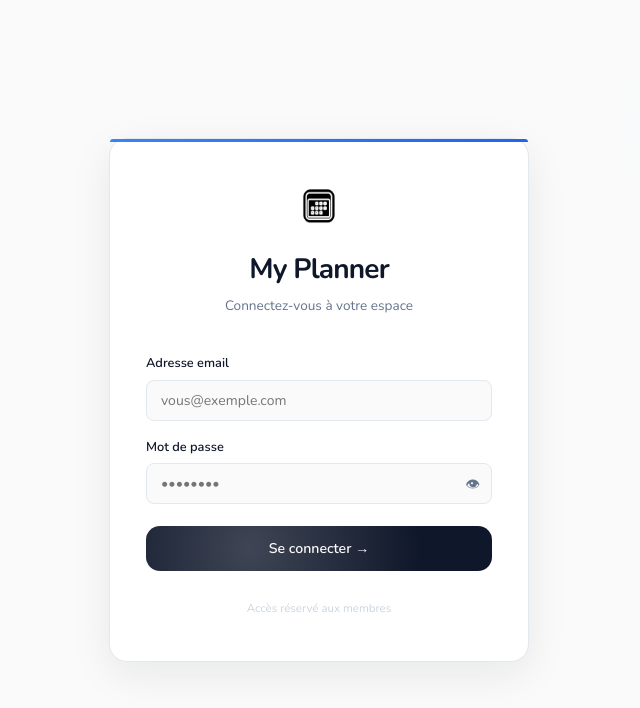
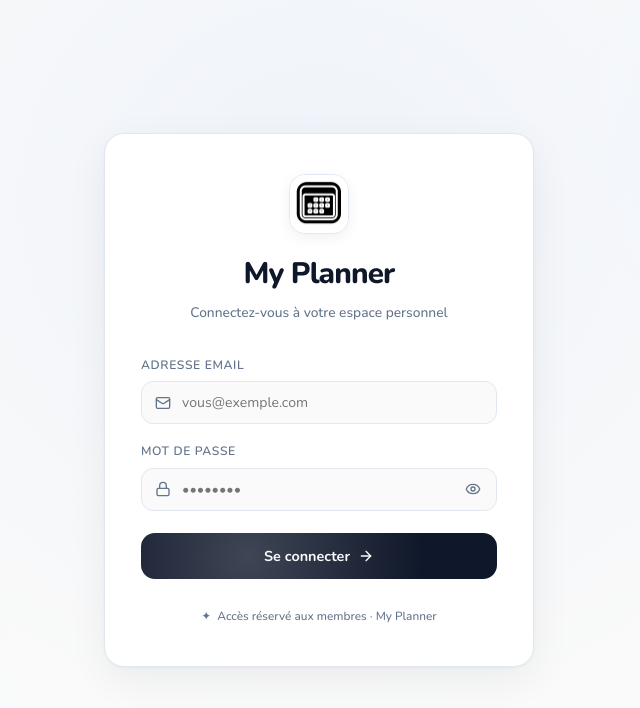
Before and after one commit to Akhy1001/my-planner, a Next.js app: page /login in a window 1280 px wide. Shown: the top 708 px of the page, without its empty margins (321-961 px from the left). Built offline with nearby package versions, Linux system fonts and the light colour scheme; no server answers.

Commit message:
feat(auth): moderniser la page de connexion avec le design system de l'application

```diff
--- a/app/login/page.tsx
+++ b/app/login/page.tsx
@@ -3,6 +3,7 @@ import Image from 'next/image';
 import { useState } from 'react';
 import { useRouter } from 'next/navigation';
 import { motion } from 'motion/react';
+import { Mail, Lock, Eye, EyeOff, ArrowRight } from 'lucide-react';
 import { useAuth } from '@/hooks/useAuth';
 
 export default function LoginPage() {
@@ -28,83 +29,145 @@ export default function LoginPage() {
   };
 
   return (
-    <div style={{
+    <div
+      style={{
         minHeight: '100vh',
-      background: 'var(--background)',
+        background: 'radial-gradient(ellipse at 50% 25%, rgba(59, 130, 246, 0.06) 0%, transparent 65%), var(--cream, #FAFAFA)',
         display: 'flex',
         alignItems: 'center',
         justifyContent: 'center',
         fontFamily: "'Nunito', var(--font-geist-sans), system-ui, sans-serif",
         position: 'relative',
         overflow: 'hidden',
-    }}>
-      {/* Decorative backdrop glows (Section 5) */}
-      <div style={{
-        position: 'absolute', top: '-100px', right: '-100px',
-        width: '450px', height: '450px', borderRadius: '50%',
-        background: 'radial-gradient(circle, var(--accent-soft) 0%, transparent 70%)',
+        padding: '24px',
+      }}
+    >
+      {/* Subtle background ambient halos */}
+      <div
+        style={{
+          position: 'absolute',
+          top: '-120px',
+          right: '-100px',
+          width: '500px',
+          height: '500px',
+          borderRadius: '50%',
+          background: 'radial-gradient(circle, var(--accent-soft, rgba(59, 130, 246, 0.08)) 0%, transparent 70%)',
           pointerEvents: 'none',
-      }} />
-      <div style={{
-        position: 'absolute', bottom: '-80px', left: '-80px',
-        width: '380px', height: '380px', borderRadius: '50%',
-        background: 'radial-gradient(circle, var(--accent-soft) 0%, transparent 70%)',
+        }}
+      />
+      <div
+        style={{
+          position: 'absolute',
+          bottom: '-120px',
+          left: '-100px',
+          width: '450px',
+          height: '450px',
+          borderRadius: '50%',
+          background: 'radial-gradient(circle, var(--accent-soft, rgba(59, 130, 246, 0.08)) 0%, transparent 70%)',
           pointerEvents: 'none',
-      }} />
+        }}
+      />
 
-      {/* Card */}
-      <div style={{
-        width: '100%', maxWidth: '420px',
-        margin: '20px',
-        background: 'var(--card)',
-        borderRadius: 'var(--radius-2xl, 18px)',
-        padding: '44px 36px',
-        boxShadow: '0 12px 40px rgba(15, 23, 42, 0.08)',
+      {/* Main card */}
+      <motion.div
+        initial={{ opacity: 0, y: 18, scale: 0.98 }}
+        animate={{ opacity: 1, y: 0, scale: 1 }}
+        transition={{ duration: 0.35, ease: [0.16, 1, 0.3, 1] }}
+        style={{
+          width: '100%',
+          maxWidth: '430px',
+          background: 'var(--card, #FFFFFF)',
+          borderRadius: '20px',
+          padding: '40px 36px',
+          boxShadow: '0 12px 40px rgba(15, 23, 42, 0.06), 0 1px 3px rgba(15, 23, 42, 0.04)',
           border: '1px solid var(--border)',
           position: 'relative',
-      }}>
-        {/* Top accent line */}
-        <div style={{
-          position: 'absolute', top: 0, left: 0, right: 0, height: '3px',
-          background: 'linear-gradient(90deg, var(--accent) 0%, var(--accent-hover, #2563EB) 100%)',
-          borderRadius: '18px 18px 0 0',
-        }} />
-
-        {/* Logo */}
-        <div style={{ textAlign: 'center', marginBottom: '36px' }}>
+          zIndex: 1,
+        }}
+      >
+        {/* Header Branding */}
+        <div style={{ textAlign: 'center', marginBottom: '32px' }}>
+          <motion.div
+            initial={{ scale: 0.9, opacity: 0 }}
+            animate={{ scale: 1, opacity: 1 }}
+            transition={{ duration: 0.3, delay: 0.08 }}
+            style={{
+              width: '60px',
+              height: '60px',
+              borderRadius: '16px',
+              background: 'var(--warm-white)',
+              border: '1px solid var(--border)',
+              boxShadow: '0 4px 14px rgba(15, 23, 42, 0.06)',
+              display: 'flex',
+              alignItems: 'center',
+              justifyContent: 'center',
+              margin: '0 auto 16px',
+              overflow: 'hidden',
+            }}
+          >
             <Image
               src="/logo.jpg"
               alt="My Planner logo"
-            width={48}
-            height={48}
-            style={{ borderRadius: 'var(--radius-md, 8px)', margin: '0 auto 16px', display: 'block' }}
+              width={60}
+              height={60}
+              style={{ objectFit: 'cover' }}
               priority
             />
-          <div className="font-display" style={{
-            fontSize: '1.75rem', color: 'var(--ink)',
-            fontWeight: '700', letterSpacing: '-0.03em',
-          }}>
+          </motion.div>
+
+          <h1
+            className="font-display"
+            style={{
+              fontSize: '1.85rem',
+              fontWeight: 800,
+              color: 'var(--ink)',
+              letterSpacing: '-0.03em',
+              marginBottom: '4px',
+            }}
+          >
             My Planner
-          </div>
-          <div style={{
-            fontSize: '0.85rem', color: 'var(--stone)',
-            marginTop: '4px', fontWeight: '400',
-          }}>
-            Connectez-vous à votre espace
-          </div>
+          </h1>
+          <p
+            style={{
+              fontSize: '0.86rem',
+              color: 'var(--stone)',
+              fontWeight: 500,
+            }}
+          >
+            Connectez-vous à votre espace personnel
+          </p>
         </div>
 
         {/* Form */}
-        <form onSubmit={handleSubmit}>
-          {/* Email */}
-          <div style={{ marginBottom: '16px' }}>
-            <label style={{
-              display: 'block', fontSize: '0.8rem',
-              color: 'var(--ink)', fontWeight: '600',
+        <form onSubmit={handleSubmit} style={{ display: 'flex', flexDirection: 'column', gap: '18px' }}>
+          {/* Email input */}
+          <div>
+            <label
+              style={{
+                display: 'block',
+                fontSize: '0.76rem',
+                color: 'var(--stone)',
+                fontWeight: 600,
+                textTransform: 'uppercase',
+                letterSpacing: '0.05em',
                 marginBottom: '6px',
-            }}>
+              }}
+            >
               Adresse email
             </label>
+            <div style={{ position: 'relative', display: 'flex', alignItems: 'center' }}>
+              <span
+                style={{
+                  position: 'absolute',
+                  left: '14px',
+                  display: 'flex',
+                  alignItems: 'center',
+                  color: 'var(--stone)',
+                  pointerEvents: 'none',
+                }}
+              >
+                <Mail size={16} />
+              </span>
               <input
                 type="email"
                 value={email}
@@ -113,36 +176,60 @@ export default function LoginPage() {
                 required
                 autoComplete="email"
                 style={{
-                width: '100%', padding: '10px 14px',
+                  width: '100%',
+                  padding: '11px 14px 11px 40px',
                   border: '1px solid var(--border)',
-                borderRadius: 'var(--radius-md, 8px)',
-                background: 'var(--cream)',
-                fontSize: '0.875rem', color: 'var(--ink)',
-                outline: 'none', fontFamily: 'inherit',
-                transition: 'all 0.15s ease',
+                  borderRadius: '12px',
+                  background: 'var(--cream, #FAFAFA)',
+                  fontSize: '0.88rem',
+                  color: 'var(--ink)',
+                  outline: 'none',
+                  fontFamily: 'inherit',
+                  transition: 'border-color 0.2s ease, box-shadow 0.2s ease, background 0.2s ease',
                   boxSizing: 'border-box',
                 }}
                 onFocus={e => {
-                e.target.style.borderColor = 'var(--accent)';
-                e.target.style.boxShadow = '0 0 0 3px var(--accent-soft)';
+                  e.target.style.borderColor = 'var(--ink)';
+                  e.target.style.background = 'var(--card, #FFFFFF)';
+                  e.target.style.boxShadow = '0 0 0 3px rgba(15, 23, 42, 0.06)';
                 }}
                 onBlur={e => {
                   e.target.style.borderColor = 'var(--border)';
+                  e.target.style.background = 'var(--cream, #FAFAFA)';
                   e.target.style.boxShadow = 'none';
                 }}
               />
             </div>
+          </div>
 
-          {/* Password */}
-          <div style={{ marginBottom: '22px' }}>
-            <label style={{
-              display: 'block', fontSize: '0.8rem',
-              color: 'var(--ink)', fontWeight: '600',
+          {/* Password input */}
+          <div>
+            <label
+              style={{
+                display: 'block',
+                fontSize: '0.76rem',
+                color: 'var(--stone)',
+                fontWeight: 600,
+                textTransform: 'uppercase',
+                letterSpacing: '0.05em',
                 marginBottom: '6px',
-            }}>
+              }}
+            >
               Mot de passe
             </label>
-            <div style={{ position: 'relative' }}>
+            <div style={{ position: 'relative', display: 'flex', alignItems: 'center' }}>
+              <span
+                style={{
+                  position: 'absolute',
+                  left: '14px',
+                  display: 'flex',
+                  alignItems: 'center',
+                  color: 'var(--stone)',
+                  pointerEvents: 'none',
+                }}
+              >
+                <Lock size={16} />
+              </span>
               <input
                 type={showPassword ? 'text' : 'password'}
                 value={password}
@@ -151,102 +238,150 @@ export default function LoginPage() {
                 required
                 autoComplete="current-password"
                 style={{
-                  width: '100%', padding: '10px 42px 10px 14px',
+                  width: '100%',
+                  padding: '11px 42px 11px 40px',
                   border: '1px solid var(--border)',
-                  borderRadius: 'var(--radius-md, 8px)',
-                  background: 'var(--cream)',
-                  fontSize: '0.875rem', color: 'var(--ink)',
-                  outline: 'none', fontFamily: 'inherit',
-                  transition: 'all 0.15s ease',
+                  borderRadius: '12px',
+                  background: 'var(--cream, #FAFAFA)',
+                  fontSize: '0.88rem',
+                  color: 'var(--ink)',
+                  outline: 'none',
+                  fontFamily: 'inherit',
+                  transition: 'border-color 0.2s ease, box-shadow 0.2s ease, background 0.2s ease',
                   boxSizing: 'border-box',
                 }}
                 onFocus={e => {
-                  e.target.style.borderColor = 'var(--accent)';
-                  e.target.style.boxShadow = '0 0 0 3px var(--accent-soft)';
+                  e.target.style.borderColor = 'var(--ink)';
+                  e.target.style.background = 'var(--card, #FFFFFF)';
+                  e.target.style.boxShadow = '0 0 0 3px rgba(15, 23, 42, 0.06)';
                 }}
                 onBlur={e => {
                   e.target.style.borderColor = 'var(--border)';
+                  e.target.style.background = 'var(--cream, #FAFAFA)';
                   e.target.style.boxShadow = 'none';
                 }}
               />
               <button
                 type="button"
                 onClick={() => setShowPassword(!showPassword)}
+                title={showPassword ? 'Masquer le mot de passe' : 'Afficher le mot de passe'}
                 style={{
-                  position: 'absolute', right: '12px', top: '50%',
-                  transform: 'translateY(-50%)',
-                  background: 'none', border: 'none', cursor: 'pointer',
-                  color: 'var(--stone)', fontSize: '0.9rem', padding: '0',
-                  lineHeight: 1,
+                  position: 'absolute',
+                  right: '12px',
+                  background: 'none',
+                  border: 'none',
+                  cursor: 'pointer',
+                  color: 'var(--stone)',
+                  display: 'flex',
+                  alignItems: 'center',
+                  justifyContent: 'center',
+                  padding: '4px',
+                  borderRadius: '6px',
+                  transition: 'color 0.15s ease',
                 }}
               >
-                {showPassword ? '🙈' : '👁'}
+                {showPassword ? <EyeOff size={16} /> : <Eye size={16} />}
               </button>
             </div>
           </div>
 
-          {/* Error */}
+          {/* Error message */}
           {error && (
-            <div style={{
-              background: 'var(--priority-high-bg)',
-              border: '1px solid var(--priority-high)',
-              borderRadius: 'var(--radius-md, 8px)',
+            <motion.div
+              initial={{ opacity: 0, y: -4 }}
+              animate={{ opacity: 1, y: 0 }}
+              style={{
+                background: 'var(--priority-high-bg, rgba(239, 68, 68, 0.08))',
+                border: '1px solid var(--priority-high, #EF4444)',
+                borderRadius: '12px',
                 padding: '10px 14px',
-              marginBottom: '18px',
-              fontSize: '0.82rem', color: 'var(--priority-high)',
-              display: 'flex', alignItems: 'center', gap: '8px',
-              fontWeight: '500',
-            }}>
-              ⚠ {error}
-            </div>
+                fontSize: '0.82rem',
+                color: 'var(--priority-high, #EF4444)',
+                fontWeight: 600,
+                display: 'flex',
+                alignItems: 'center',
+                gap: '8px',
+              }}
+            >
+              <span>⚠</span> {error}
+            </motion.div>
           )}
 
-          {/* Submit */}
+          {/* Submit button */}
           <motion.button
             type="submit"
             disabled={loading}
-            whileHover={!loading ? { scale: 1.02 } : {}}
-            whileTap={!loading ? { scale: 0.97 } : {}}
-            transition={{ duration: 0.22, ease: [0.16, 1, 0.3, 1] }}
+            whileHover={!loading ? { scale: 1.015, y: -1 } : {}}
+            whileTap={!loading ? { scale: 0.985 } : {}}
+            transition={{ duration: 0.2, ease: [0.16, 1, 0.3, 1] }}
             style={{
-              width: '100%', padding: '13px',
+              width: '100%',
+              padding: '13px 18px',
+              marginTop: '4px',
               background: loading ? 'var(--stone-light)' : 'var(--primary-btn-bg, var(--ink))',
               color: 'var(--primary-btn-fg, var(--cream))',
-              border: 'none', borderRadius: '14px',
+              border: 'none',
+              borderRadius: '14px',
               cursor: loading ? 'not-allowed' : 'pointer',
-              fontSize: '0.88rem', fontFamily: 'inherit',
-              fontWeight: '600',
-              display: 'flex', alignItems: 'center', justifyContent: 'center', gap: '8px',
-              boxShadow: loading ? 'none' : '0 2px 8px var(--primary-btn-shadow, rgba(15, 23, 42, 0.15))',
+              fontSize: '0.9rem',
+              fontFamily: 'inherit',
+              fontWeight: 700,
+              display: 'flex',
+              alignItems: 'center',
+              justifyContent: 'center',
+              gap: '8px',
+              boxShadow: loading ? 'none' : '0 4px 14px var(--primary-btn-shadow, rgba(15, 23, 42, 0.16))',
               transition: 'background 0.22s cubic-bezier(0.16, 1, 0.3, 1), box-shadow 0.22s cubic-bezier(0.16, 1, 0.3, 1)',
             }}
-            onMouseEnter={e => { if (!loading) { e.currentTarget.style.background = 'var(--primary-btn-hover, var(--ink-light))'; } }}
-            onMouseLeave={e => { if (!loading) { e.currentTarget.style.background = 'var(--primary-btn-bg, var(--ink))'; } }}
+            onMouseEnter={e => {
+              if (!loading) e.currentTarget.style.background = 'var(--primary-btn-hover, var(--ink-light))';
+            }}
+            onMouseLeave={e => {
+              if (!loading) e.currentTarget.style.background = 'var(--primary-btn-bg, var(--ink))';
+            }}
           >
             {loading ? (
               <>
-                <span style={{
-                  display: 'inline-block', width: '16px', height: '16px',
+                <span
+                  style={{
+                    display: 'inline-block',
+                    width: '16px',
+                    height: '16px',
                     border: '2.5px solid rgba(255,255,255,0.3)',
-                  borderTopColor: 'white', borderRadius: '50%',
+                    borderTopColor: 'white',
+                    borderRadius: '50%',
                     animation: 'spin 0.7s linear infinite',
-                }} />
-                Connexion…
+                  }}
+                />
+                Connexion en cours…
               </>
             ) : (
-              'Se connecter →'
+              <>
+                Se connecter
+                <ArrowRight size={16} />
+              </>
             )}
           </motion.button>
         </form>
 
-        {/* Footer */}
-        <div style={{
-          textAlign: 'center', marginTop: '28px',
-          fontSize: '0.72rem', color: 'var(--stone-light)',
-        }}>
-          Accès réservé aux membres
+        {/* Footer info */}
+        <div
+          style={{
+            textAlign: 'center',
+            marginTop: '28px',
+            fontSize: '0.74rem',
+            color: 'var(--stone)',
+            fontWeight: 500,
+            display: 'flex',
+            alignItems: 'center',
+            justifyContent: 'center',
+            gap: '6px',
+          }}
+        >
+          <span>✦</span>
+          <span>Accès réservé aux membres · My Planner</span>
         </div>
-      </div>
+      </motion.div>
 
       <style>{`
         @keyframes spin { to { transform: rotate(360deg); } }
```
Lines whose indentation alone changed are shown as unchanged.
